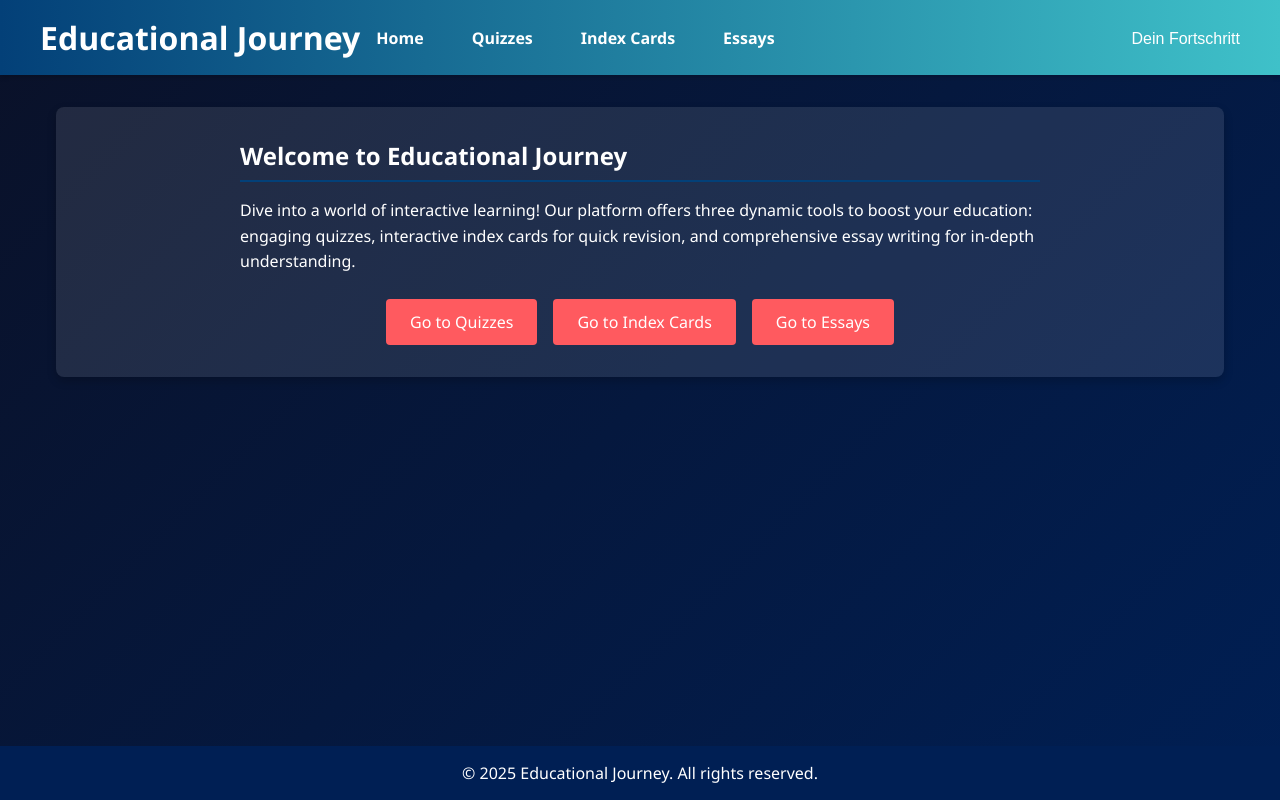
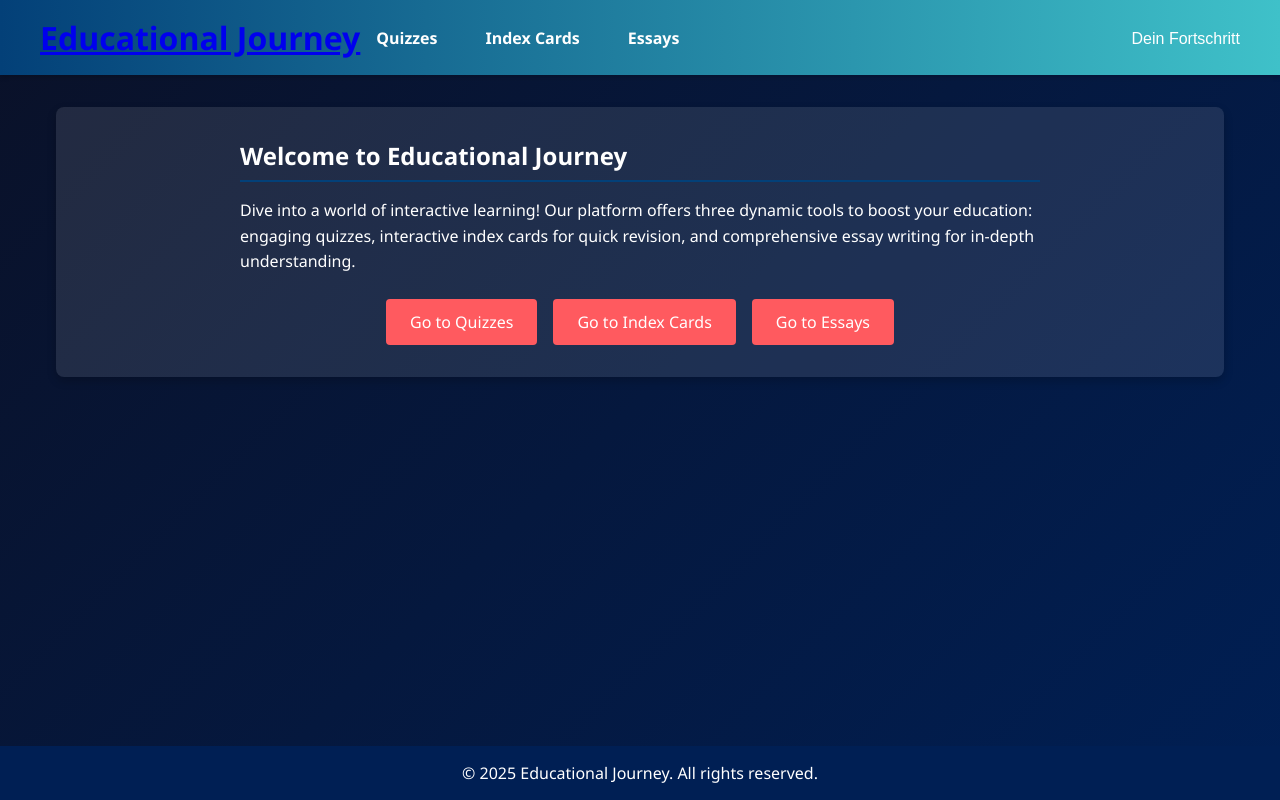
Before and after one commit to LukeBarthel/ErgoSeite, a plain HTML site: page index.html in a window 1280 px wide. Drawn offline with nearby package versions, Linux system fonts and the light colour scheme.

Commit message:
Add files via upload

```diff
--- a/index.html
+++ b/index.html
@@ -9,10 +9,9 @@
 <body>
     <header>
         <div class="header-content">
-          <h1>Educational Journey</h1>
+          <h1><a href="index.html">Educational Journey</a></h1>
           <nav>
             <ul>
-              <li><a href="index.html">Home</a></li>
               <li><a href="quizzes.html">Quizzes</a></li>
               <li><a href="index-cards.html">Index Cards</a></li>
               <li><a href="essays.html">Essays</a></li>
```
Also changed, not shown: EssayContent/essay1.html (+1 -1 lines), essays.html (+1 -1 lines), index-cards.html (+1 -1 lines), quizzes.html (+1 -1 lines).
